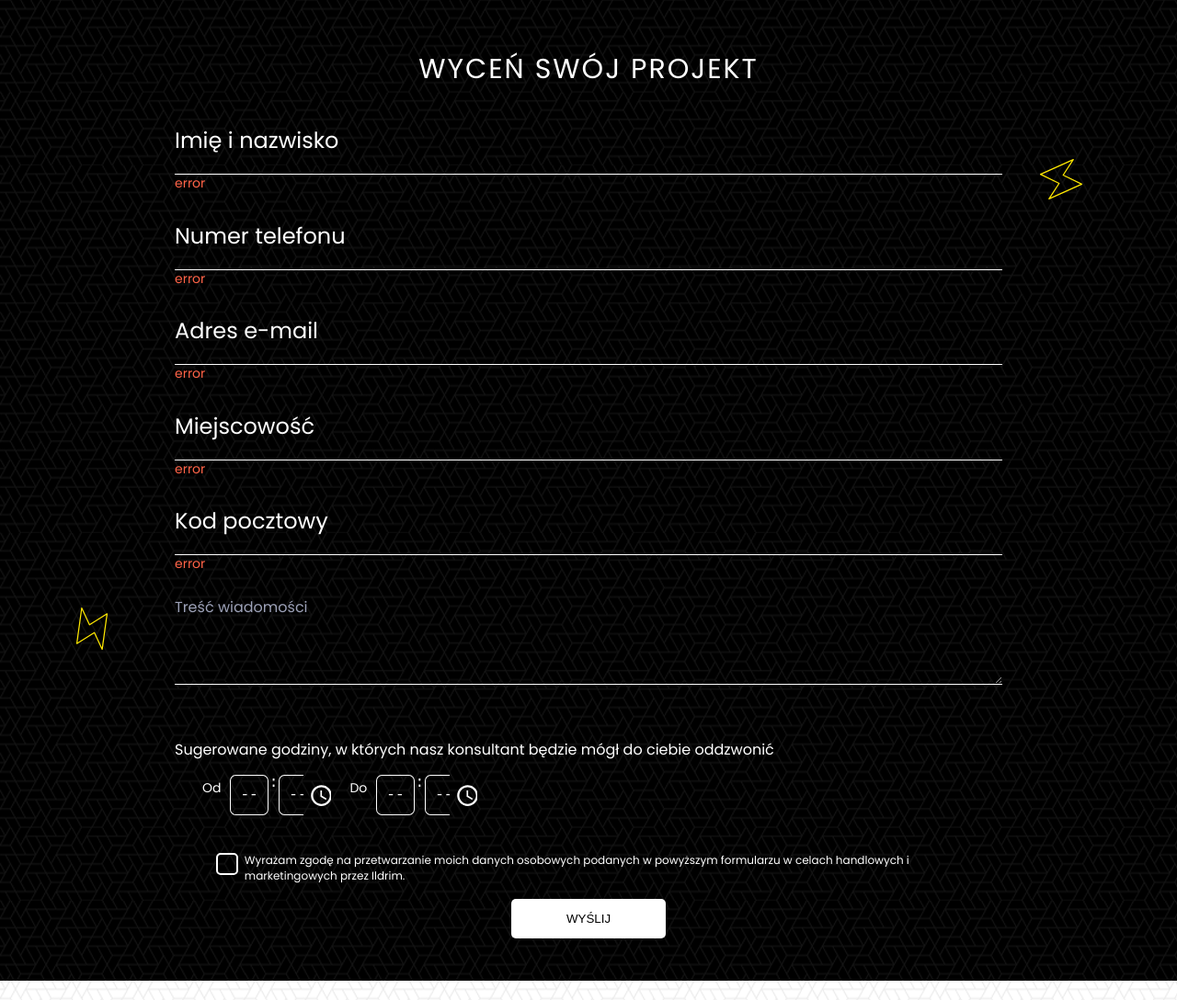
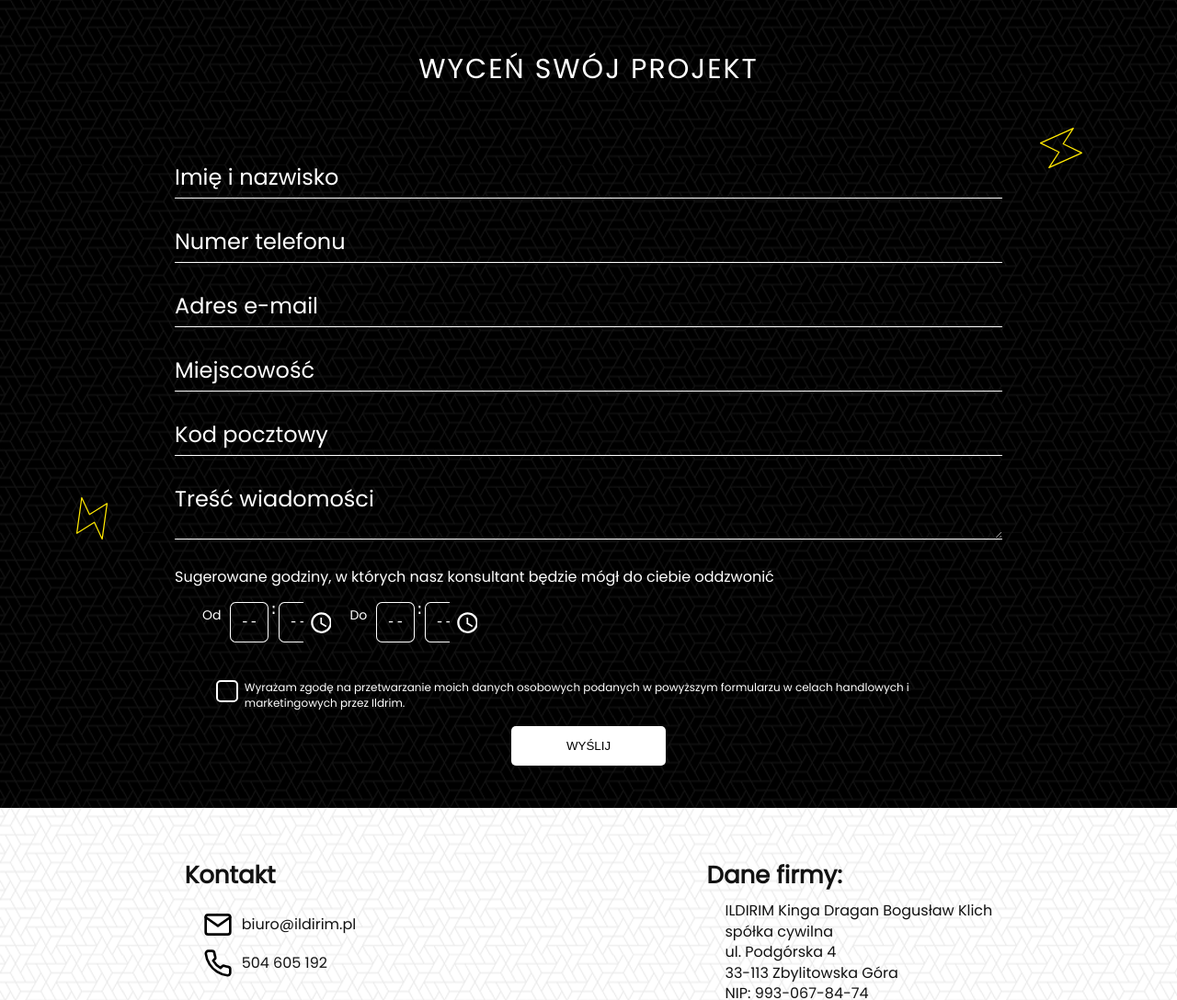
Before and after one commit to MateuszMalec1611/Ildrim, a website built with webpack: page src/template.html in a window 1280 px wide. Shown: the part 1420-2508 px from the top of the page at 92% size. Built offline with nearby package versions, Linux system fonts and the light colour scheme.

Commit message:
add corrections

```diff
--- a/src/styles/_form.scss
+++ b/src/styles/_form.scss
@@ -1,6 +1,6 @@
 .form {
     &__header {
-        margin-bottom: 1rem;
+        margin-bottom: 5rem;
 
         &::before {
             display: none;
@@ -14,8 +14,7 @@
         flex-direction: column;
         align-items: center;
 
-        &-for-label {
-            margin-top: 3rem;
+        &-for-input {
             padding-top: 3rem;
             position: relative;
             display: flex;
@@ -26,27 +25,31 @@
 
         &-label {
             position: absolute;
-            top: 0;
+            top: 3rem;
             left: 0;
             font-size: $extraSize;
             transition: top .3s, font-size .3s, color .3s;
-
+            z-index: -1;
         }
 
         &-input,
         &-description {
             position: relative;
-            padding: 0 0 0 .5rem;
+            padding-left: .5rem;
             background-color: transparent;
             color: $font-color;
-            font-size: $sizeXS;
             border: none;
             border-bottom: .1rem solid $font-color;
             outline: none;
+        }
+
+        &-input {
+            height: 4rem;
+            font-size: $sizeXS;
 
             &:focus~.form__box-label,
             &:valid~.form__box-label {
-                top: -0.4rem;
+                top: .9rem;
                 font-size: $sizeExtraSmall;
                 color: #9ca1b7;
             }
@@ -56,10 +59,22 @@
             max-width: 100%;
             min-width: 100%;
             font-size: 2.6rem;
+            background-color: transparent;
+
+            &:focus, &:valid {
+                height: 10rem;
+            }
+
+            &:focus~.form__box-label,
+            &:valid~.form__box-label {
+                top: 1rem;
+                font-size: $sizeExtraSmall;
+                color: #9ca1b7;
+            }
         }
 
         &-error {
-            display: block;
+            display: none;
             font-size: $sizeForFooter;
             color: tomato;
         }
@@ -86,9 +101,7 @@
         }
 
         &-time {
-            margin-top: 1.5rem;
-            margin-right: 2rem;
-            margin-left: 1rem;
+            margin: 1.5rem 2rem 0 1rem;
             background-color: transparent;
             border: none;
             color: #ffffff;
@@ -156,7 +169,6 @@
     }
 
     &__button {
-        margin-top: $sizeXS;
         display: block;
         margin-top: $sizeExtraSmall;
         padding: 1.2rem 4rem;
--- a/src/template.html
+++ b/src/template.html
@@ -158,41 +158,41 @@
                 <form class="form__box">
                     <p class="section-header form__header">Wyceń swój projekt</p>
 
-                    <div class="form__box-for-label">
+                    <div class="form__box-for-input">
                         <input name="full-name" class="form__box-input" type="text" required>
                         <label class="form__box-label">Imię i nazwisko</label>
                         <p class="form__box-error">error</p>
                     </div>
 
-                    <div class="form__box-for-label">
+                    <label class="form__box-for-input">
                         <input name="phone" class="form__box-input" type="text" required>
                         <label for="phone" class="form__box-label">Numer telefonu</label>
                         <p class="form__box-error">error</p>
-                    </div>
+                    </label>
 
-                    <div class="form__box-for-label">
+                    <div class="form__box-for-input">
                         <input name="emial" class="form__box-input" type="text" required>
                         <label for="email" class="form__box-label">Adres e-mail</label>
                         <p class="form__box-error">error</p>
                     </div>
 
-                    <div class="form__box-for-label">
+                    <div class="form__box-for-input">
                         <input name="city" class="form__box-input" type="text" required>
                         <label for="city" class="form__box-label">Miejscowość</label>
                         <p class="form__box-error">error</p>
                     </div>
-                    <div class="form__box-for-label">
+                    <div class="form__box-for-input">
                         <input name="zip" class="form__box-input" type="text" required>
                         <label for="zip" class="form__box-label">Kod pocztowy</label>
                         <p class="form__box-error">error</p>
                     </div>
 
-                    <div class="form__box-for-label">
-                        <textarea class="form__box-description" name="description"></textarea>
+                    <div class="form__box-for-input">
+                        <textarea class="form__box-description" name="description" required></textarea>
                         <label for="description" class="form__box-label">Treść wiadomości</label>
                     </div>
 
-                    <div class="form__box-for-label">
+                    <div class="form__box-for-input">
                         <p class="form__box-appt-header">Sugerowane godziny, w których nasz konsultant będzie mógł do ciebie oddzwonić</p>
 
                         <div class="form__box-appt-container">
```
